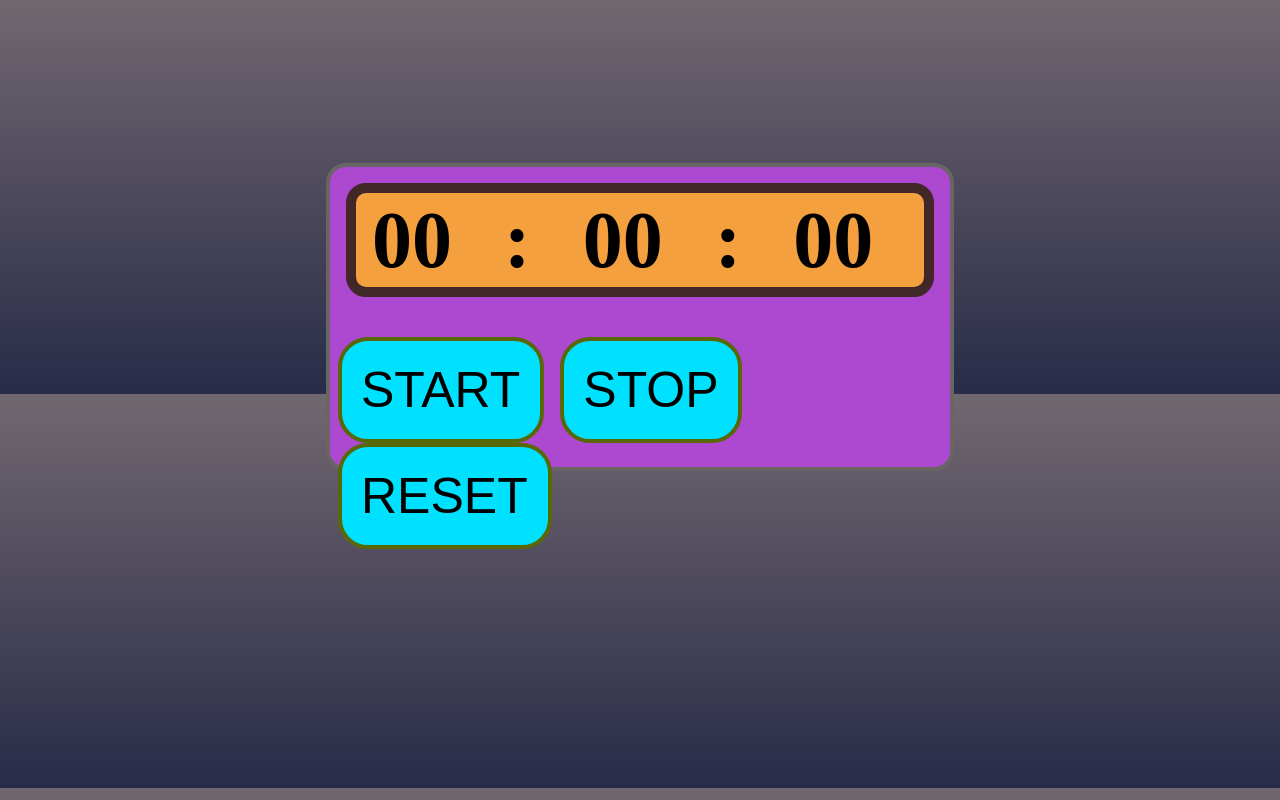
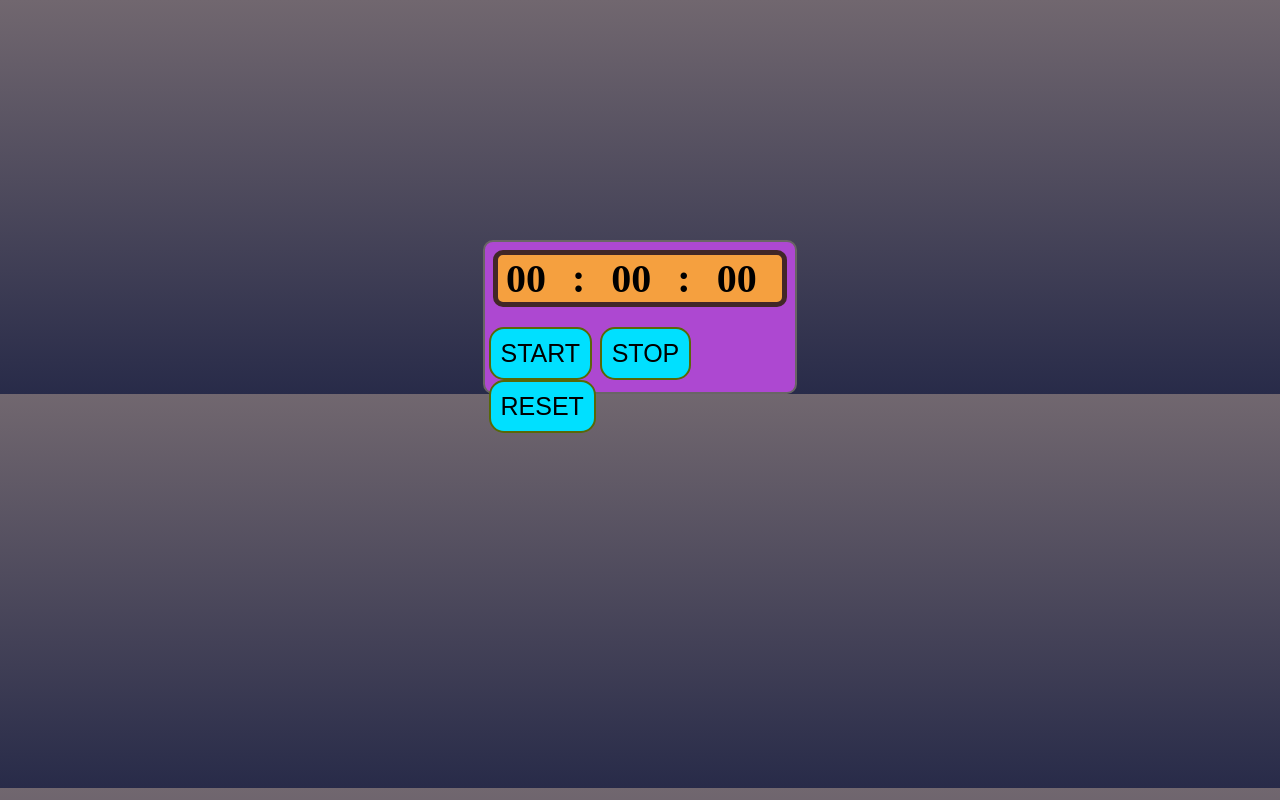
Before and after one commit to BhaskarCoder/Stopo-Watch, a plain HTML site: page index.html in a window 1280 px wide. Drawn offline with Linux system fonts and the light colour scheme.

Commit message:
Update Style.css

```diff
--- a/Style.css
+++ b/Style.css
@@ -8,7 +8,7 @@ body{
    justify-content: center;
    align-items: center;
    background-image:linear-gradient(#71676F,#282B49);
-   /*background-repeat: no-repeat;*/
+
 }
 .container{
   width: 310px;
@@ -19,7 +19,7 @@ body{
   margin-left: auto;
   background-color:#AD48D1;
   border-radius:10px;
-  transform: scale(2,2);
+  /*transform: scale(2,2);*/
 }
 #screen{
   margin:8px;
```
